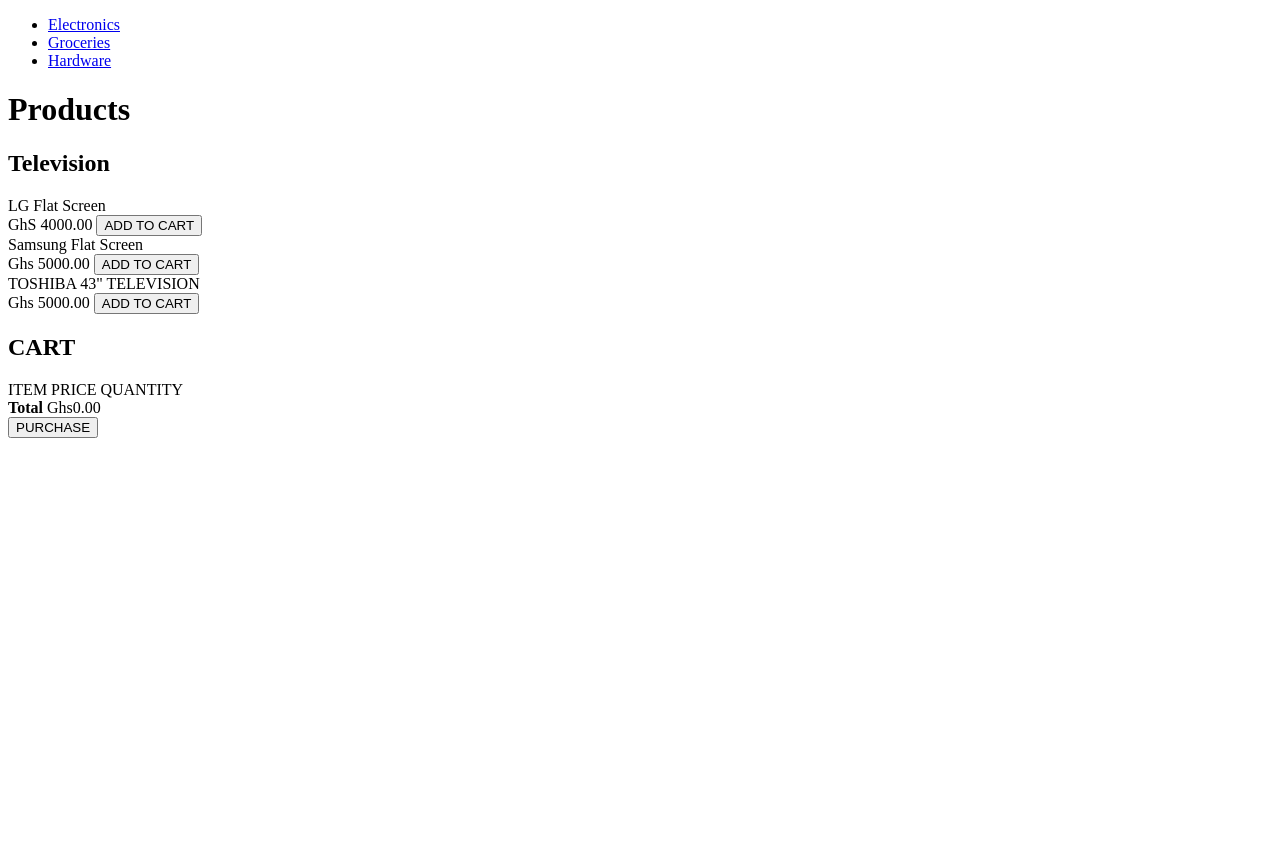
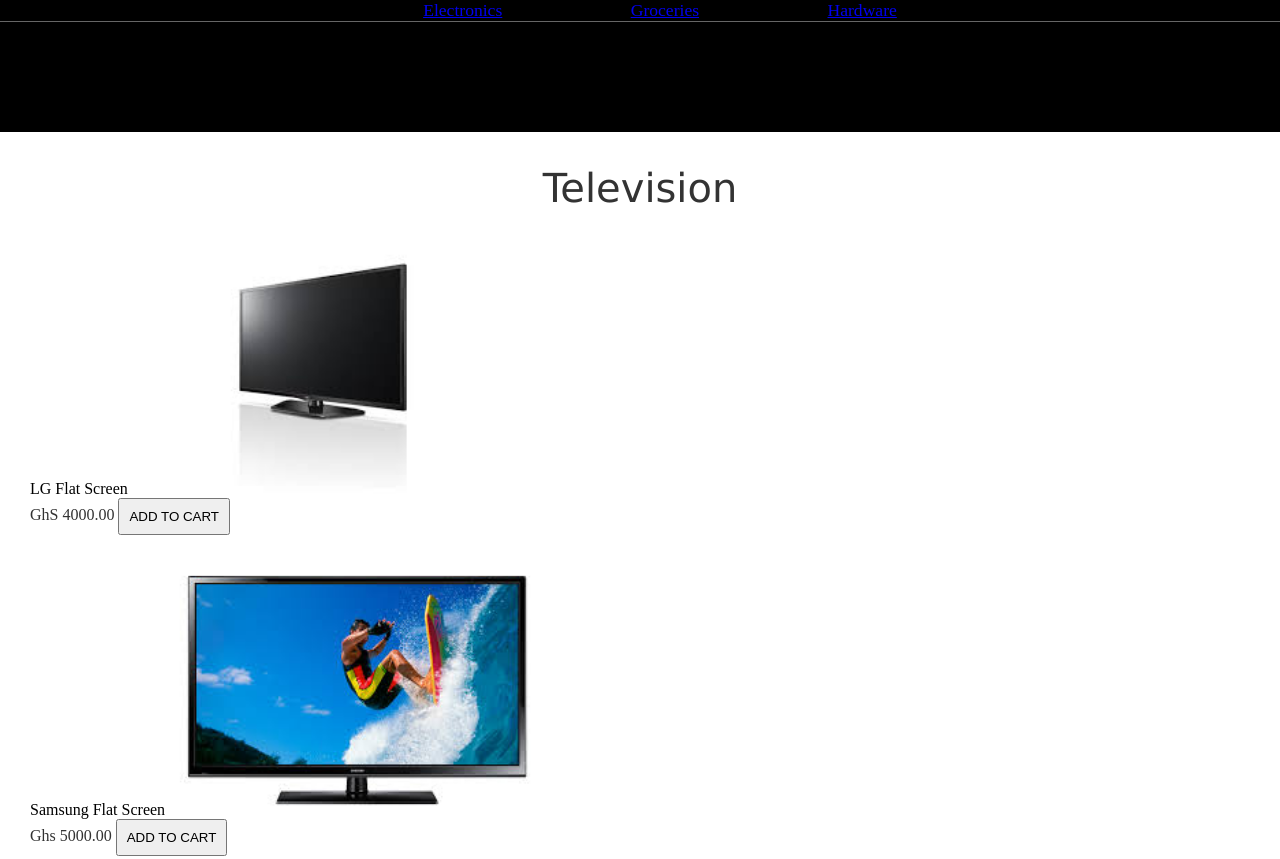
Before and after one commit to Daniel-Ok/ShoppingCart, a plain HTML site: page Daniel_okyere_ShoppingCart_201105/index.html in a window 1280 px wide. Shown: the top 859 px of the page. Before the commit the page ends 800 px from the top, so only its background shows below. Drawn offline with Linux system fonts and the light colour scheme.

Commit message:
added styling and progressing

```diff
--- a/Daniel_okyere_ShoppingCart_201105/index.html
+++ b/Daniel_okyere_ShoppingCart_201105/index.html
@@ -4,14 +4,15 @@
     <meta charset="UTF-8">
     <meta name="viewport" content="width=device-width, initial-scale=1.0">
     <title>Daniel' Ecommerce website</title>
+    <link rel="stylesheet" href="styles.css">
     <script ></script>
 </head>
 <body>
-    <header>
+    <header class="main-header">
     <div>
-        <nav>
+        <nav class="main-nav nav">
             <ul>
-                <li><a href="#">Electronics</a></li>
+                <li class="nav"><a href="#">Electronics</a></li>
                 <li><a href="#">Groceries</a></li>
                 <li><a href="#">Hardware</a></li>
             </ul>
@@ -19,51 +20,51 @@
     </div>
     <h1>Products</h1>
     </header>
-    <section>
-        <h2>Television</h2>
-        <div>
+    <section class="">
+        <h2 class="section-header">Television</h2>
+        <div class="shop-item">
             <div>
                 <span>LG Flat Screen</span>
-                <img src="" alt="">
+                <img class="shop-item-image" src="/Daniel_okyere_ShoppingCart_201105/assets/images/lg1.jpg" alt="">
                 <div>
-                    <span>GhS 4000.00</span>
-                    <button>ADD TO CART</button>
+                    <span class="shop-item-price">GhS 4000.00</span>
+                    <button class="btn">ADD TO CART</button>
                 </div>
             </div>
         </div>
-        <div>
+        <div class="shop-item">
             <span>Samsung Flat Screen</span>
-            <img src="" alt="">
+            <img class="shop-item-image" src="/Daniel_okyere_ShoppingCart_201105/assets/images/samsung1.jpg" alt="">
             <div>
-                <span>Ghs 5000.00</span>
-                <button>ADD TO CART</button>
+                <span class="shop-item-price">Ghs 5000.00</span>
+                <button class="btn">ADD TO CART</button>
 
             </div>
         </div>
-        <div>
+        <div class="shop-item">
             <span>TOSHIBA 43" TELEVISION</span>
-            <img src="" alt="">
+            <img class="shop-item-image" src="/Daniel_okyere_ShoppingCart_201105/assets/images/Toshiba1.jpg" alt="">
             <div>
-                <span>Ghs 5000.00</span>
-                <button>ADD TO CART</button>
+                <span class="shop-item-price">Ghs 5000.00</span>
+                <button class="btn">ADD TO CART</button>
 
             </div>
         </div>
 
     </section>
     <section>
-        <h2>CART</h2>
+        <h2 class="section-header">CART</h2>
         <div>
-            <span>ITEM</span>
+            <span class="cart-item">ITEM</span>
             <span>PRICE</span>
             <span>QUANTITY</span>
         </div>
         <div></div>
-        <div>
+        <div class="cart-total">
             <strong>Total</strong>
             <span>Ghs0.00</span>
         </div>
-        <button>PURCHASE</button>
+        <button class="btn">PURCHASE</button>
     </section>
 </body>
 </html>
--- /dev/null
+++ b/Daniel_okyere_ShoppingCart_201105/styles.css
@@ -0,0 +1,78 @@
+@import url('https://fonts.googleapis.com/css?family=Raleway:300,400,700');
+@import url("https://fonts.googleapis.com/css?family=Metal+Mania");
+
+@font-face {
+    font-family: "Booter - Zero Zero";
+    src: url("Fonts/Booter - Zero Zero.woff") format("woff"),
+         url("Fonts/Booter - Zero Zero.woff2") format("woff2");
+    font-weight: normal;
+    font-style: normal;
+}
+
+html, body{
+    margin: 0;
+    padding: 0;
+    min-height: 100%;
+}
+
+.nav ul{
+    margin: 0;
+
+}
+
+.nav li{
+    display: inline;
+}
+
+.main-nav{
+    text-align: center;
+    font-size: 1.1em;
+    font-weight: lighter;
+    border-bottom: 1px solid rgba(255, 254, 254, .4)
+}
+
+.main-nav li{
+    padding: 0 5%;
+}
+
+.main-header{
+    background-color: rgba(0, 0, 0, 6);
+    background-image: none;
+    background-size: cover;
+    padding-bottom: 30px;
+}
+
+.section-header{
+    font-family: Verdana, Geneva, Tahoma, sans-serif;
+    font-weight: normal;
+    color: #333;
+    text-align: center;
+    font-size: 2.5em;
+}
+
+.btn{
+    text-align: center;
+    vertical-align: middle;
+    padding: .67em .67em;
+    cursor: pointer;
+}
+.shop-item{
+    margin: 30px;
+
+}
+.shop-item-title{
+    display: block;
+    width: 100%;
+    text-align: center;
+    font-weight: bold;
+    font-size: 1.5em;
+    color: #333;
+}
+
+.shop-item-image{
+    height: 250px;
+}
+.shop-item-price{
+    flex-grow: 1;
+    color: #333;
+}
```
Also changed, not shown: Daniel_okyere_ShoppingCart_201105/assets/images/Toshiba1.jpg (added).
